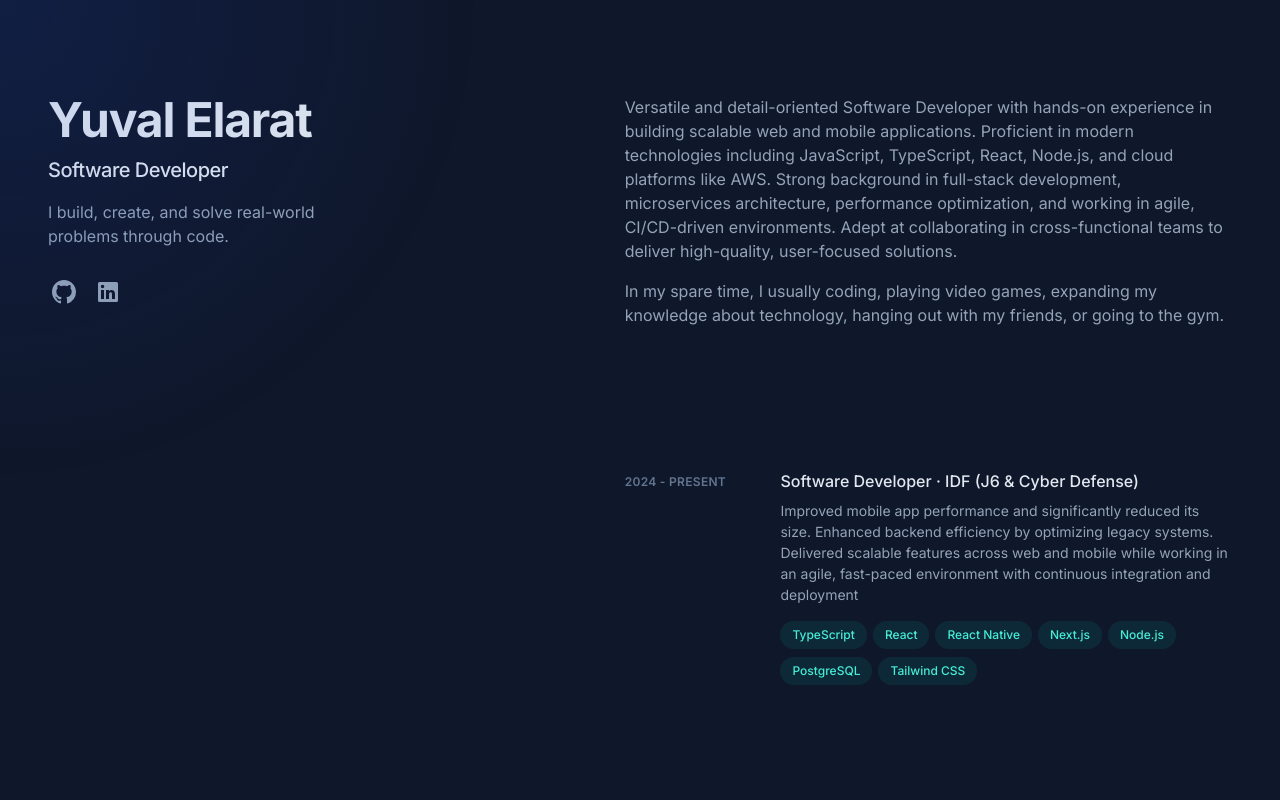
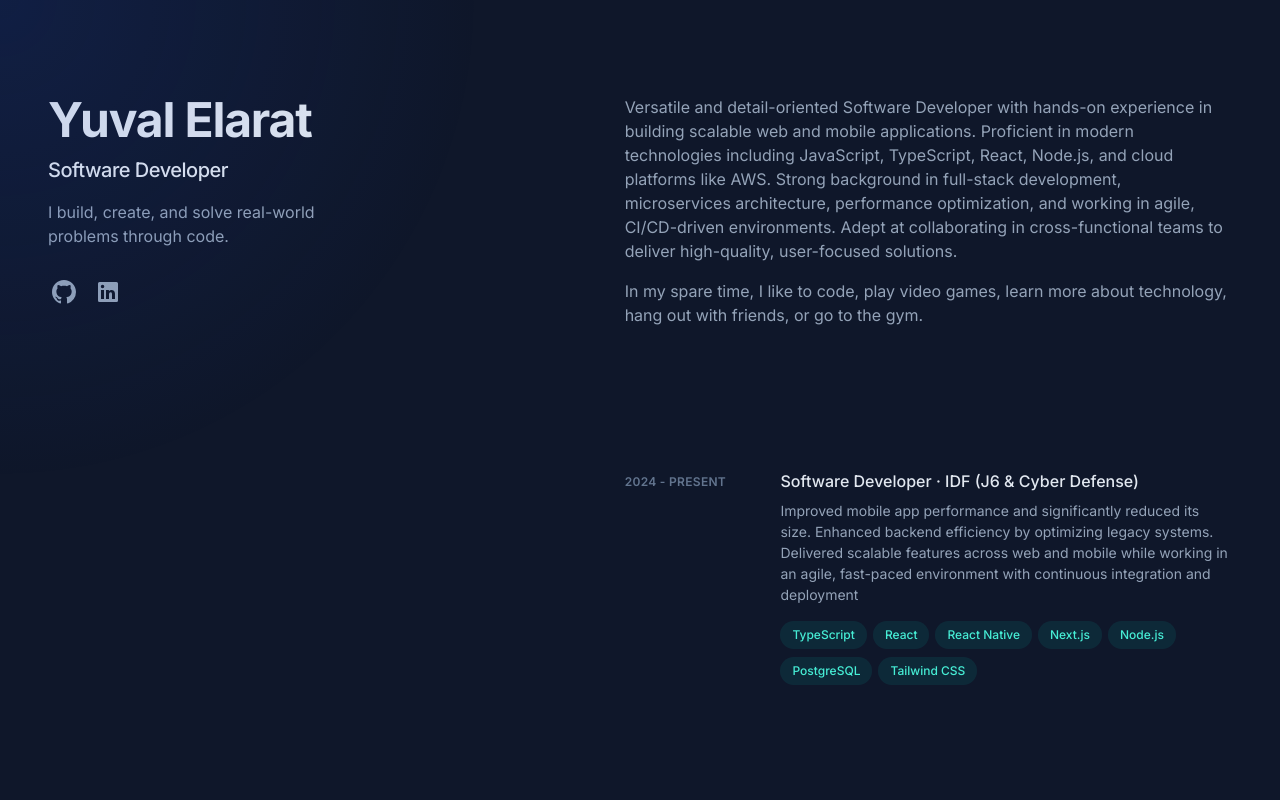
Before and after one commit to yuvalelarat/yuvalelarat.github.io, a Next.js app: page / in a window 1280 px wide. Shown: the top 800 px of the page. Built offline with nearby package versions, Linux system fonts and the light colour scheme.

Commit message:
refactor AboutMe component: improve wording for clarity and consistency

```diff
--- a/src/app/components/AboueMe.tsx
+++ b/src/app/components/AboueMe.tsx
@@ -8,7 +8,7 @@ export default function AboutMe() {
         <p className="mb-4">Versatile and detail-oriented Software Developer with hands-on experience in building scalable web and mobile applications. Proficient in modern technologies including JavaScript, TypeScript, React, Node.js, and cloud platforms like AWS. Strong background in full-stack development, microservices architecture, performance optimization, and working in agile, CI/CD-driven environments. Adept at collaborating in cross-functional teams to deliver high-quality, user-focused solutions.
         </p>
         <p>
-          In my spare time, I usually coding, playing video games, expanding my knowledge about technology, hanging out with my friends, or going to the gym.
+          In my spare time, I like to code, play video games, learn more about technology, hang out with friends, or go to the gym.
         </p>
       </div>
     </section>
```
